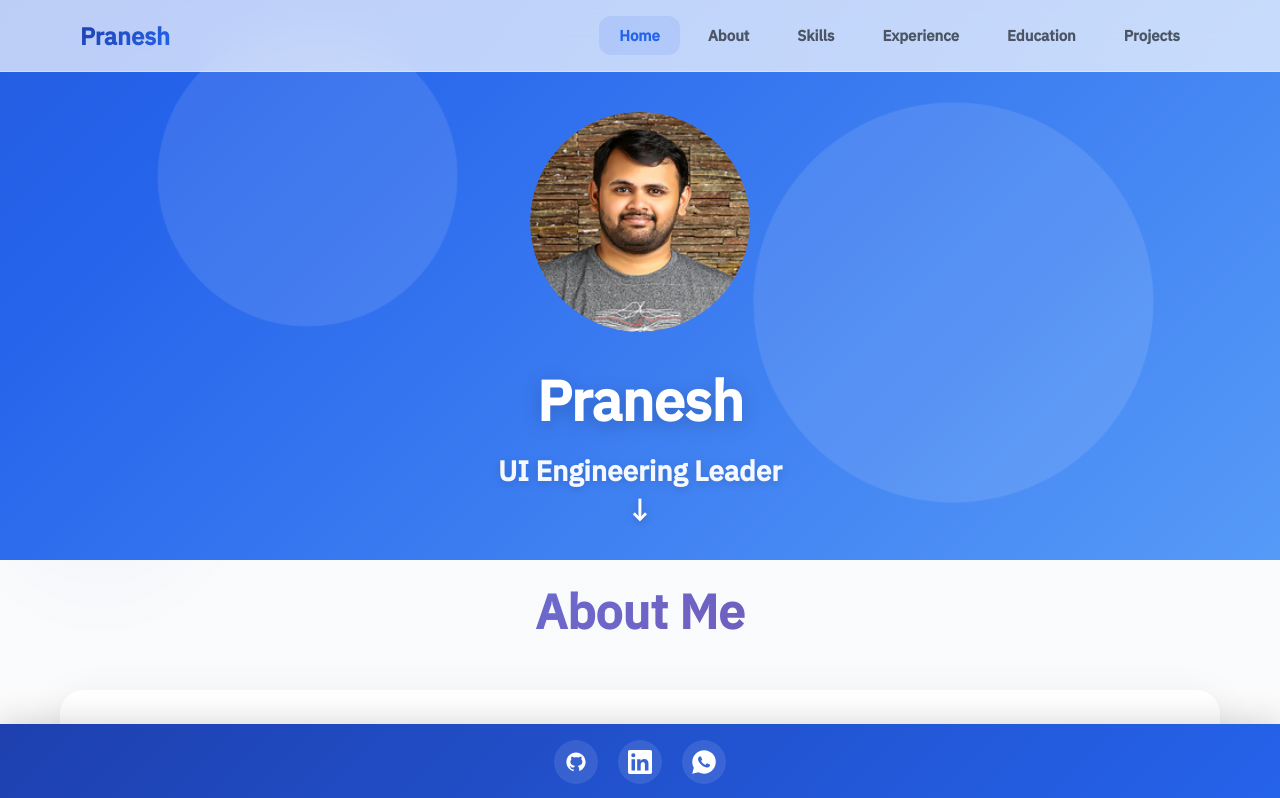
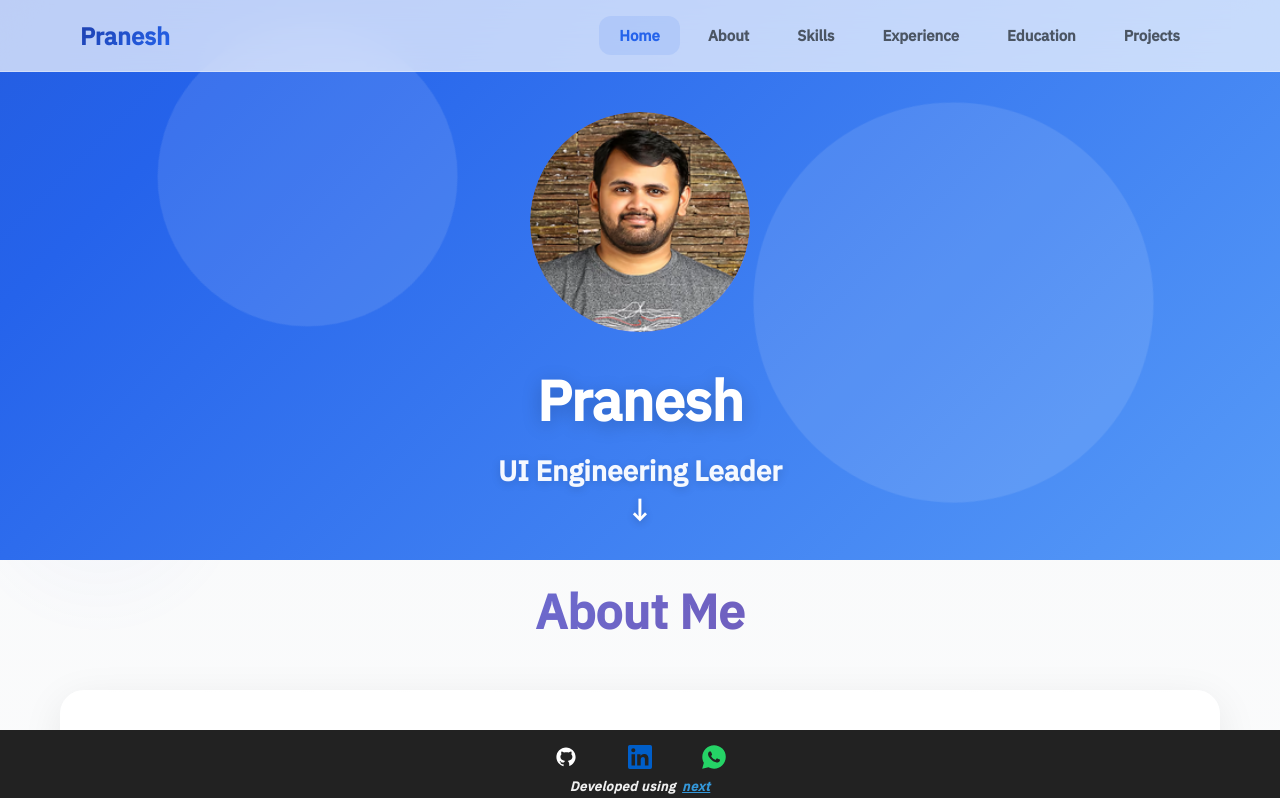
Before and after one commit to pranesh-link/next-web, a Next.js app: page /profile-2.0 in a window 1280 px wide. Shown: the top 798 px of the page. Built offline with nearby package versions, Linux system fonts and the light colour scheme; no server answers.

Commit message:
Remove ContactSection from Profile2 component
The ContactSection import and its usage have been removed from the Profile2 component, likely to simplify the layout or relocate the contact functionality.

```diff
--- a/app/_components/profile-2.0/Profile2.tsx
+++ b/app/_components/profile-2.0/Profile2.tsx
@@ -5,7 +5,6 @@ import { ProfileProvider } from "@/_store/profile/page/context";
 import { IProfileContext } from "@/_store/profile/types";
 import Navigation from "./navigation/Navigation";
 import MobileMenu from "./navigation/MobileMenu";
-import ContactSection from "./sections/ContactSection";
 import HeroSection from "./sections/HeroSection";
 import AboutSection from "./sections/AboutSection";
 import SkillsSection from "./sections/SkillsSection";
@@ -266,9 +265,6 @@ export const Profile2: React.FC<Profile2Props> = ({ profileContext }) => {
             <OpenSourceSection />
           </ContentWrapper>
 
-          {/* Sticky contact section at bottom */}
-          <ContactSection />
-
           {/* Scroll to top button */}
           <ScrollToTop
             className={showScrollTop ? "visible" : ""}
```
